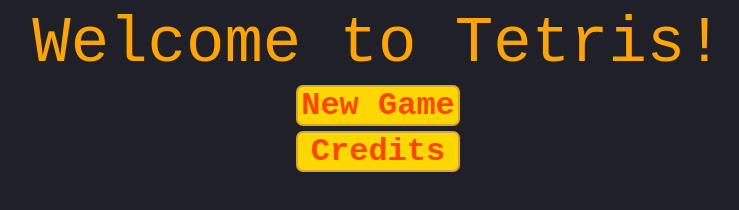
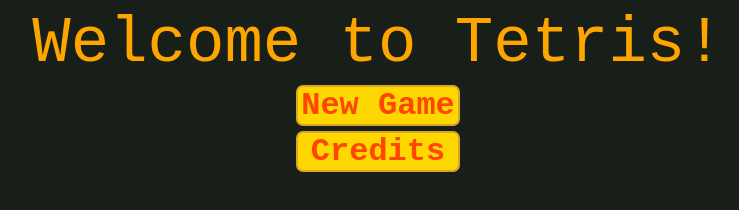
Before and after one commit to Verass915/Tetris, a plain HTML site: page index.html in a window 1280 px wide. Shown: the whole page, without its empty margins (262-1001 px from the left). Drawn offline with Linux system fonts and the light colour scheme.

Commit message:
Update index.html

```diff
--- a/index.html
+++ b/index.html
@@ -3,7 +3,7 @@
     <title>Tetris</title>
     <style>
       body {
-        background: #202028;
+        background: #181F18;
         color: #fff;
         font-family: sans-serif;
         font-size: 2em;
```
